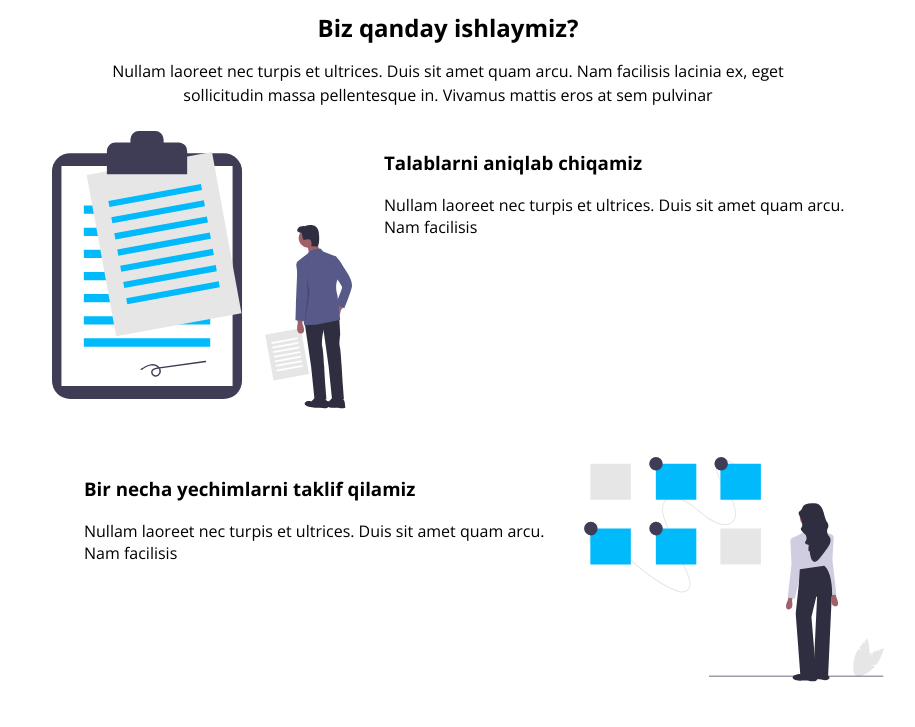
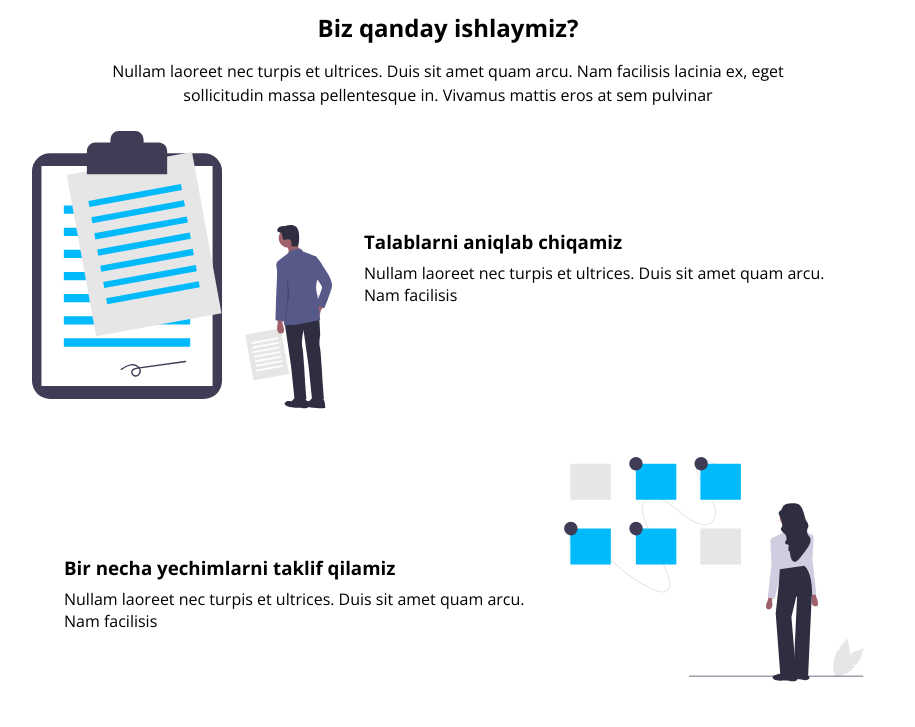
Before and after one commit to Asadbek-Erkinov/Pixer, a plain HTML site: page index.html in a window 1280 px wide. Shown: the part 1440-2167 px from the top of the page, without its empty margins (192-1107 px from the left). Drawn offline with nearby package versions, Linux system fonts and the light colour scheme.

Commit message:
initial commit

```diff
--- a/css/main.css
+++ b/css/main.css
@@ -292,6 +292,20 @@
   margin-inline: auto;
   margin-bottom: 48px;
 }
+.work-title {
+  margin: 0;
+  margin-bottom: 8px;
+  margin-top: 98px;
+}
+
+.work-text {
+  margin: 0;
+}
+
+.work-list {
+  margin: 0;
+  padding: 0;
+}
 
 .work-link {
   color: #FFF;
```
